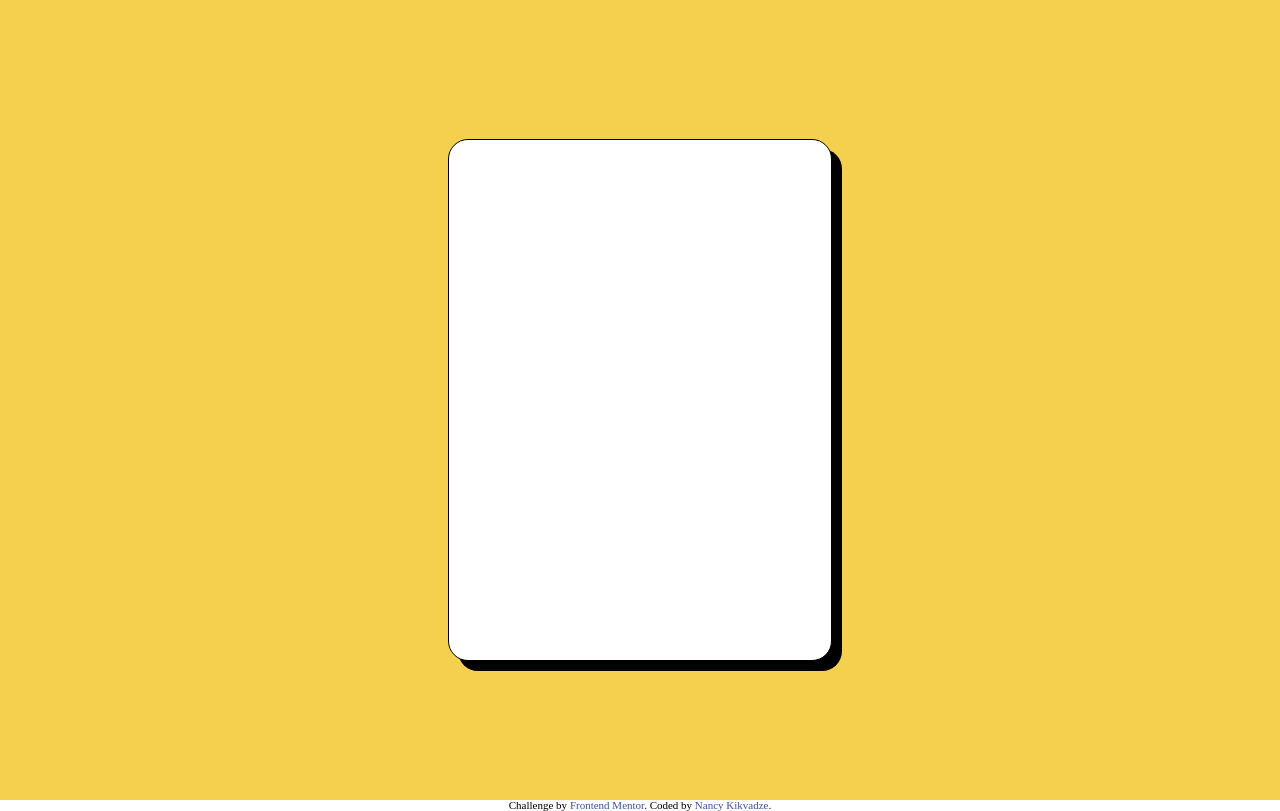
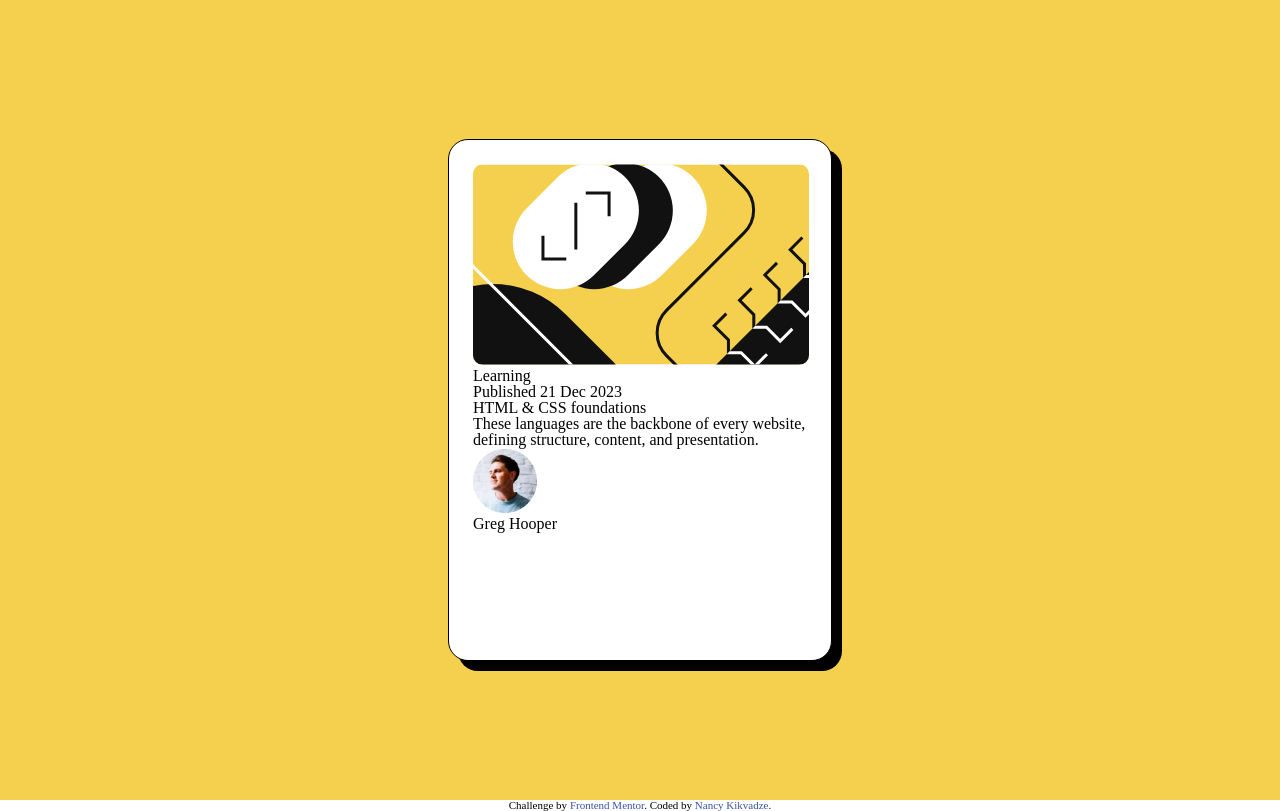
Before and after one commit to lost-in-noise/homework9-flex-blog-preview-card, a plain HTML site: page index.html in a window 1280 px wide. Drawn offline with Linux system fonts and the light colour scheme.

Commit message:
add content

```diff
--- a/css/style.css
+++ b/css/style.css
@@ -24,3 +24,7 @@
   border-radius: 20px;
   box-shadow: 10px 10px 0px 0px rgba(0,0,1,1);
 }
+
+.img-box {
+  border-radius: 10px;
+}
--- a/index.html
+++ b/index.html
@@ -1,25 +1,49 @@
 <!DOCTYPE html>
 <html lang="en">
   <head>
-    <meta charset="UTF-8">
-    <meta name="viewport" content="width=device-width, initial-scale=1.0">
+    <meta charset="UTF-8" />
+    <meta name="viewport" content="width=device-width, initial-scale=1.0" />
     <title>Blog preview card</title>
-    <link rel="stylesheet" href="css/reset.css">
-    <link rel="stylesheet" href="css/style.css">
-    <link rel="stylesheet" href="css/fonts.css">
-    <link rel="icon" type="image/png" sizes="32x32" href="images/favicon-32x32.png">
+    <link rel="stylesheet" href="css/reset.css" />
+    <link rel="stylesheet" href="css/style.css" />
+    <link rel="stylesheet" href="css/fonts.css" />
+    <link
+      rel="icon"
+      type="image/png"
+      sizes="32x32"
+      href="images/favicon-32x32.png"
+    />
   </head>
   <body>
     <main class="main-bg">
       <div class="parent-block">
-            <div class="img-block"></div>
-            <div class="content-block"></div>
-            <div class="author-block"></div>
+        <div class="img-block">
+          <img
+            class="img-box"
+            src="images/illustration-article.svg"
+            alt="illustration article"
+          />
+        </div>
+        <div class="content-block">
+          <h6 class="category">Learning</h6>
+          <p class="date">Published 21 Dec 2023</p>
+          <h4 class="title">HTML & CSS foundations</h4>
+          <p class="descr">
+            These languages are the backbone of every website, defining
+            structure, content, and presentation.
+          </p>
+        </div>
+        <div class="author-block">
+          <img src="images/image-avatar.webp" alt="image avatar" />
+          <p>Greg Hooper</p>
+        </div>
       </div>
     </main>
     <div class="attribution">
-        Challenge by <a href="https://www.frontendmentor.io?ref=challenge" target="_blank">Frontend Mentor</a>.
-        Coded by <a href="#">Nancy Kikvadze</a>.
+      Challenge by
+      <a href="https://www.frontendmentor.io?ref=challenge" target="_blank"
+        >Frontend Mentor</a
+      >. Coded by <a href="#">Nancy Kikvadze</a>.
     </div>
   </body>
 </html>
```
Lines whose indentation alone changed are shown as unchanged.
